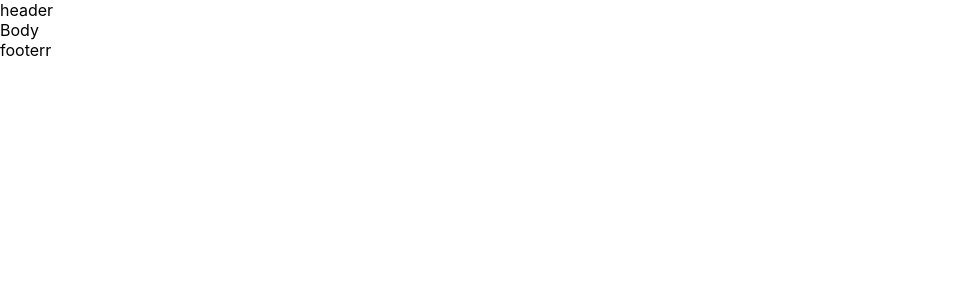
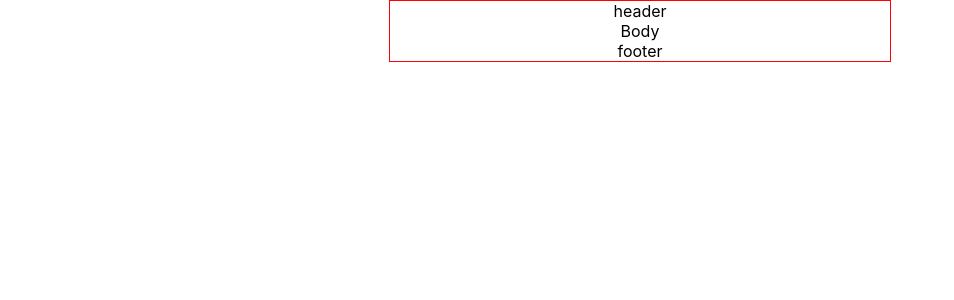
Before and after one commit to Tejashree-naik/todo-application, a React (Create React App) app: page / in a window 1280 px wide. Shown: the top 300 px of the page, without its empty margins (0-954 px from the left). Built offline with nearby package versions, Linux system fonts and the light colour scheme.

Commit message:
initial commit

```diff
--- a/src/App.js
+++ b/src/App.js
@@ -5,11 +5,11 @@ function App() {
   //const [tasks, setTasks] = useState([]);
 
   return (
-    <>
+    <div className="App">
       <div>header</div>
-      <div style={{ flex: 1 }}>Body</div>
-      <div>footerr</div>
-    </>
+      <div style={{ flex: 1, height: "100px" }}>Body</div>
+      <div>footer</div>
+    </div>
   );
 }
 
```
